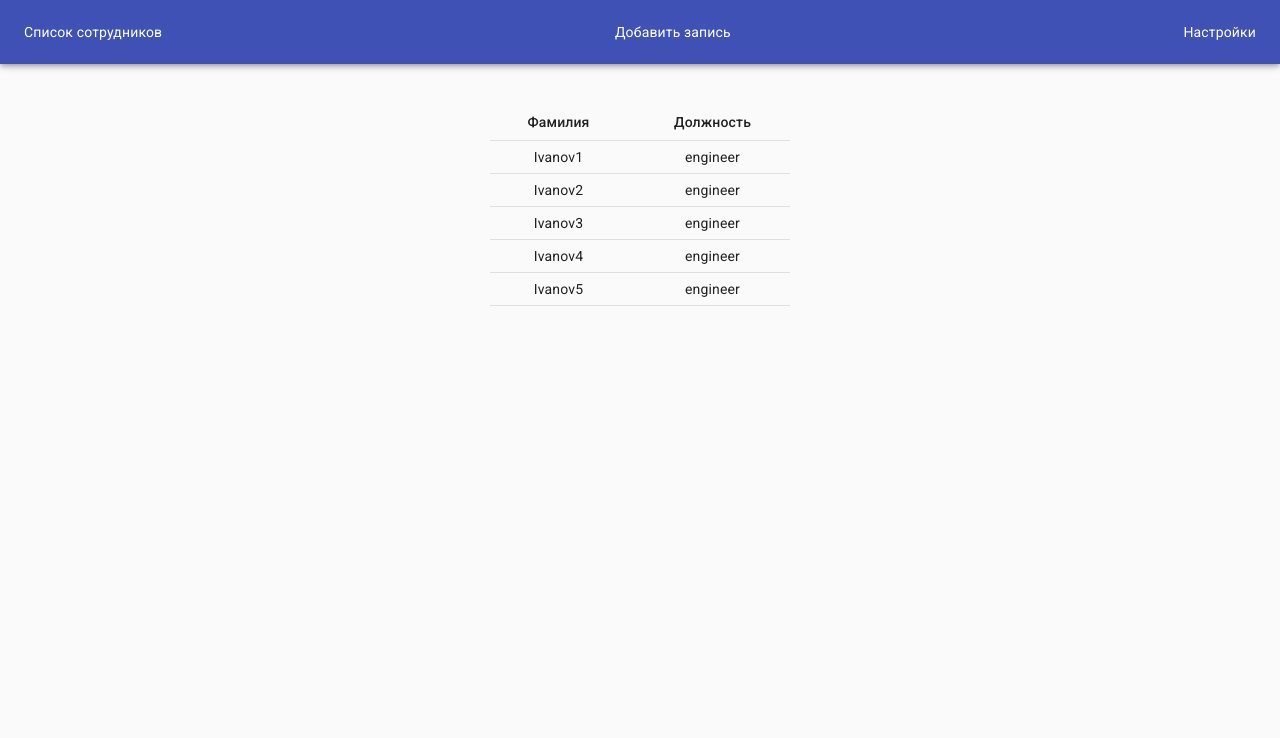
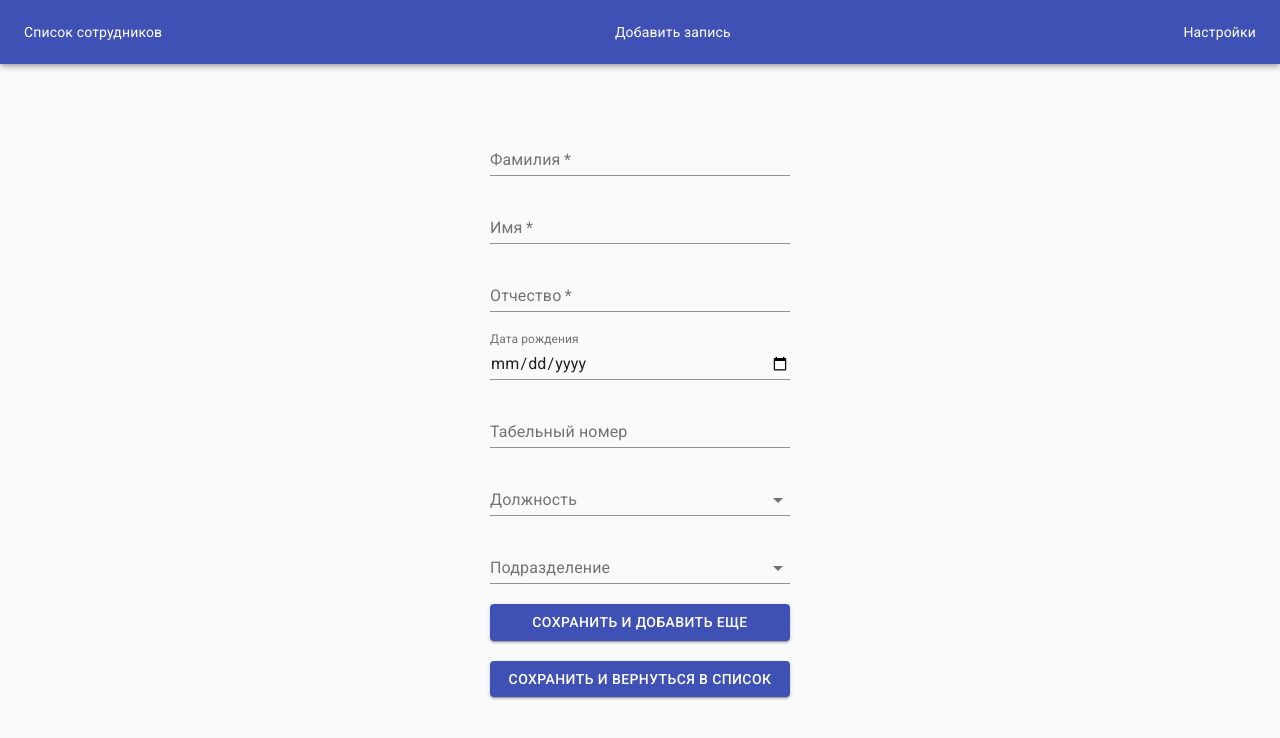
Before and after one commit to aleksey-ilin/test-task-employees, a React app: page / in a window 1280 px wide. Shown: the top 738 px of the page. Built offline with nearby package versions, Linux system fonts and the light colour scheme.

Commit message:
create add employee

```diff
--- a/package.json
+++ b/package.json
@@ -21,6 +21,7 @@
     "@material-ui/styles": "^4.9.6",
     "@reduxjs/toolkit": "^1.2.5",
     "file-loader": "^5.1.0",
+    "formik": "^2.1.4",
     "prop-types": "^15.7.2",
     "react": "^16.13.0",
     "react-dom": "^16.13.0",
--- a/src/actions/index.js
+++ b/src/actions/index.js
@@ -2,3 +2,4 @@ import { createAction } from '@reduxjs/toolkit';
 
 export const toggleShowEmployeeInfo = createAction('toggleShowEmployeeInfo');
 export const changeCurrentEmployee = createAction('changeCurrentEmployee');
+export const addEmployee = createAction('addEmployee');
--- a/src/components/AddEmployee.jsx
+++ b/src/components/AddEmployee.jsx
@@ -1,18 +1,121 @@
 import React from 'react';
+import { connect } from 'react-redux';
+import { Formik } from 'formik';
+import { Box, TextField, FormControl, InputLabel, Select, MenuItem, Button } from '@material-ui/core';
 import { makeStyles } from '@material-ui/core/styles';
+import * as actionCreators from '../actions';
+import { attributes, positions, units } from '../employeesData/index';
 
 const useStyles = makeStyles({
   root: {
-    marginTop: '64px',
+    display: 'flex',
+    flexDirection: 'column',
+    width: '300px',
+  },
+  attribute: {
+    marginBottom: '20px',
+  },
+  button: {
+    marginBottom: '20px',
   },
 });
 
-const AddEmployee = () => {
+const AddEmployee = ({ addEmployee }) => {
   const classes = useStyles();
 
+  const initialValues = Object.keys(attributes).reduce((acc, attribute) => {
+    if (attribute === 'personnelNumber') {
+      return { ...acc, [attribute]: null };
+    }
+    return { ...acc, [attribute]: '' };
+  }, {});
+
+  const submit = (values, { setSubmitting, resetForm }) => {
+    addEmployee(values);
+    resetForm(initialValues);
+    setSubmitting(false);
+  };
+
   return (
-    <div className={classes.root}>AddEmployee</div>
+    <Box mt={16} display="flex" justifyContent="center" width="100%" height="100%">
+      <Formik initialValues={initialValues} onSubmit={submit}>
+        {({ values, handleChange, handleSubmit, isSubmitting }) => (
+          <form className={classes.root} onSubmit={handleSubmit}>
+            <TextField
+              className={classes.attribute}
+              name="surname"
+              required
+              label="Фамилия"
+              onChange={handleChange}
+            />
+            <TextField
+              className={classes.attribute}
+              name="name"
+              required
+              label="Имя"
+              onChange={handleChange}
+            />
+            <TextField
+              className={classes.attribute}
+              name="middleName"
+              required
+              label="Отчество"
+              onChange={handleChange}
+            />
+            <TextField
+              className={classes.attribute}
+              name="birthday"
+              type="date"
+              label="Дата рождения"
+              InputLabelProps={{ shrink: true }}
+              onChange={handleChange}
+            />
+            <TextField
+              className={classes.attribute}
+              name="personnelNumber"
+              type="number"
+              label="Табельный номер"
+              onChange={handleChange}
+            />
+            <FormControl className={classes.attribute}>
+              <InputLabel id="demo-simple-select-disabled-label">Должность</InputLabel>
+              <Select
+                name="position"
+                labelId="demo-simple-select-disabled-label"
+                id="demo-simple-select-disabled"
+                value={values.position}
+                onChange={handleChange}
+              >
+                {positions.map((position) => (
+                  <MenuItem key={position.id} value={position.name}>{position.name}</MenuItem>
+                ))}
+              </Select>
+            </FormControl>
+            <FormControl className={classes.attribute}>
+              <InputLabel id="demo-simple-select-disabled-label">Подразделение</InputLabel>
+              <Select
+                name="unit"
+                labelId="demo-simple-select-disabled-label"
+                id="demo-simple-select-disabled"
+                value={values.unit}
+                onChange={handleChange}
+              >
+                {units.map((unit) => (
+                  <MenuItem key={unit.id} value={unit.name}>{unit.name}</MenuItem>
+                ))}
+              </Select>
+            </FormControl>
+            <Button className={classes.button} disabled={isSubmitting} type="submit" variant="contained" color="primary">
+              Сохранить и добавить еще
+            </Button>
+            <Button className={classes.button} disabled={isSubmitting} type="submit" variant="contained" color="primary">
+              Сохранить и вернуться в список
+            </Button>
+          </form>
+        )}
+      </Formik>
+    </Box>
   );
 };
 
-export default AddEmployee;
+export default connect(null, actionCreators)(AddEmployee);
--- a/src/components/App.jsx
+++ b/src/components/App.jsx
@@ -11,8 +11,8 @@ const App = () => (
     <Router>
       <Header />
       <Switch>
-        <Route exact path="/" component={Main} />
-        <Route path="/add" component={AddEmployee} />
+        <Route exact path="/add" component={Main} />
+        <Route path="/" component={AddEmployee} />
         <Route path="/settings" component={Settings} />
       </Switch>
     </Router>
--- a/src/components/EmployeeInfo.jsx
+++ b/src/components/EmployeeInfo.jsx
@@ -1,19 +1,40 @@
 import React from 'react';
 import { connect } from 'react-redux';
-import { Drawer, List, ListItem, ListItemText } from '@material-ui/core';
+import { Drawer, List, TextField } from '@material-ui/core';
+import { makeStyles } from '@material-ui/core/styles';
 import * as actionCreators from '../actions';
+import { attributes } from '../employeesData/index';
 
-const EmployeeInfo = ({ isShowEmployeeInfo, currentEmployee, toggleShowEmployeeInfo }) => (
-  <Drawer anchor="right" open={isShowEmployeeInfo} onClose={() => toggleShowEmployeeInfo()}>
-    <List>
-      {Object.keys(currentEmployee).map((infoItem) => (
-        <ListItem key={1}>
-          <ListItemText primary={currentEmployee[infoItem]} />
-        </ListItem>
-      ))}
-    </List>
-  </Drawer>
-);
+const useStyles = makeStyles({
+  list: {
+    display: 'flex',
+    flexDirection: 'column',
+    padding: '30px',
+  },
+  attribute: {
+    marginBottom: '30px',
+  },
+});
+
+const EmployeeInfo = ({ isShowEmployeeInfo, currentEmployee, toggleShowEmployeeInfo }) => {
+  const classes = useStyles();
+
+  return (
+    <Drawer anchor="right" open={isShowEmployeeInfo} onClose={() => toggleShowEmployeeInfo()}>
+      <List className={classes.list}>
+        {Object.keys(attributes).map((attribute) => (
+          <TextField
+            key={attributes[attribute].id}
+            className={classes.attribute}
+            label={attributes[attribute].title}
+            defaultValue={currentEmployee[attribute]}
+            InputProps={{ readOnly: true }}
+          />
+        ))}
+      </List>
+    </Drawer>
+  );
+};
 
 export default connect(
   (state) => ({
--- a/src/components/Main.jsx
+++ b/src/components/Main.jsx
@@ -1,24 +1,14 @@
 import React from 'react';
 import { connect } from 'react-redux';
-import { Box, makeStyles } from '@material-ui/core';
+import { Box } from '@material-ui/core';
 import EmployeesList from './EmployeesList';
 import EmployeeInfo from './EmployeeInfo';
 
-const useStyles = makeStyles({
-  root: {
-    marginTop: '104px',
-  },
-});
-
-const Main = ({ isShowEmployeeInfo }) => {
-  const classes = useStyles();
-
-  return (
-    <Box className={classes.root} display="flex" justifyContent="center">
-      <EmployeesList />
-      {isShowEmployeeInfo && <EmployeeInfo />}
-    </Box>
-  );
-};
+const Main = ({ isShowEmployeeInfo }) => (
+  <Box mt={16} display="flex" justifyContent="center">
+    <EmployeesList />
+    {isShowEmployeeInfo && <EmployeeInfo />}
+  </Box>
+);
 
 export default connect((state) => ({ isShowEmployeeInfo: state.isShowEmployeeInfo }), null)(Main);
--- /dev/null
+++ b/src/employeesData/index.js
@@ -0,0 +1,44 @@
+export const attributes = {
+  surname: {
+    id: 0,
+    title: 'Фамилия',
+  },
+  name: {
+    id: 1,
+    title: 'Имя',
+  },
+  middleName: {
+    id: 2,
+    title: 'Отчество',
+  },
+  birthday: {
+    id: 3,
+    title: 'Дата рождения',
+  },
+  personnelNumber: {
+    id: 4,
+    title: 'Табельный номер',
+  },
+  position: {
+    id: 5,
+    title: 'Должность',
+  },
+  unit: {
+    id: 6,
+    title: 'Подразделение',
+  },
+};
+
+export const positions = [
+  { id: 0, name: 'Директор' },
+  { id: 1, name: 'Менеджер' },
+  { id: 2, name: 'Начальник' },
+  { id: 3, name: 'Мастер' },
+];
+
+export const units = [
+  { id: 0, name: 'Администрация' },
+  { id: 1, name: 'Канцелярия' },
+  { id: 2, name: 'Бухгалтерия' },
+  { id: 3, name: 'Отдела кадров' },
+];
--- a/src/reducers/index.js
+++ b/src/reducers/index.js
@@ -1,12 +1,12 @@
 import { createReducer } from '@reduxjs/toolkit';
-import { toggleShowEmployeeInfo, changeCurrentEmployee } from '../actions/index';
+import { toggleShowEmployeeInfo, changeCurrentEmployee, addEmployee } from '../actions/index';
 
 const employees = [
-  { surname: 'Ivanov1', name: 'Ivan', middleName: 'Ivanovich', birthday: '1.01.2001', personnelNumber: 1, position: 'engineer', unit: 'it' },
-  { surname: 'Ivanov2', name: 'Ivan', middleName: 'Ivanovich', birthday: '1.01.2001', personnelNumber: 2, position: 'engineer', unit: 'it' },
-  { surname: 'Ivanov3', name: 'Ivan', middleName: 'Ivanovich', birthday: '1.01.2001', personnelNumber: 3, position: 'engineer', unit: 'it' },
-  { surname: 'Ivanov4', name: 'Ivan', middleName: 'Ivanovich', birthday: '1.01.2001', personnelNumber: 4, position: 'engineer', unit: 'it' },
-  { surname: 'Ivanov5', name: 'Ivan', middleName: 'Ivanovich', birthday: '1.01.2001', personnelNumber: 5, position: 'engineer', unit: 'it' },
+  { surname: 'Ivanov1', name: 'Ivan', middleName: 'Ivanovich', birthday: '2017-05-24', personnelNumber: 1, position: 'engineer', unit: 'it' },
+  { surname: 'Ivanov2', name: 'Ivan', middleName: 'Ivanovich', birthday: '2017-05-24', personnelNumber: 2, position: 'engineer', unit: 'it' },
+  { surname: 'Ivanov3', name: 'Ivan', middleName: 'Ivanovich', birthday: '2017-05-24', personnelNumber: 3, position: 'engineer', unit: 'it' },
+  { surname: 'Ivanov4', name: 'Ivan', middleName: 'Ivanovich', birthday: '2017-05-24', personnelNumber: 4, position: 'engineer', unit: 'it' },
+  { surname: 'Ivanov5', name: 'Ivan', middleName: 'Ivanovich', birthday: '2017-05-24', personnelNumber: 5, position: 'engineer', unit: 'it' },
 ];
 
 const initialState = {
@@ -25,6 +25,10 @@ const reducer = createReducer(initialState, {
     prevState.currentEmployee = action.payload;
     prevState.isShowEmployeeInfo = true;
   },
+  [addEmployee]: (state, action) => {
+    const prevState = state;
+    prevState.employees.push(action.payload);
+  },
 });
 
 export default reducer;
```
Also changed, not shown: .eslintrc.json, 1 other file (tests, documents, lock files or other folders).
